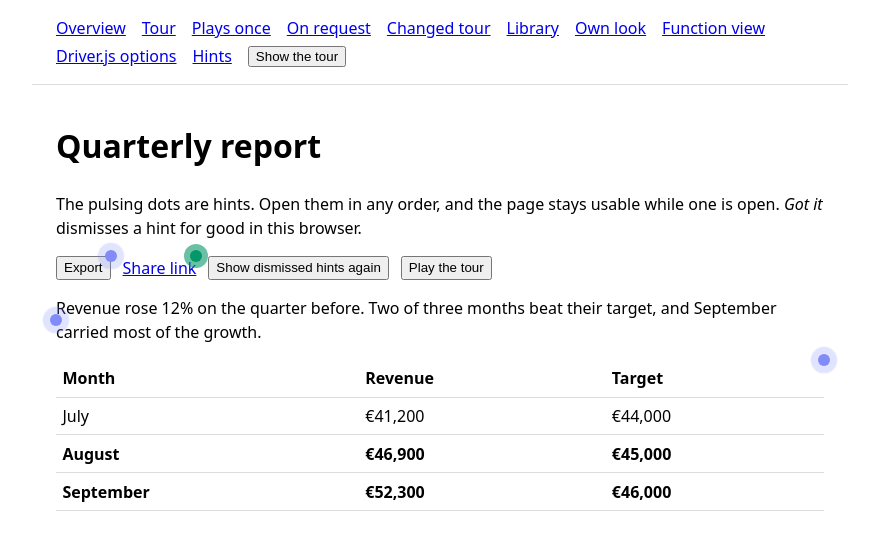
After one commit to django-mvp/django-page-tours, a Django app: page /hints/ in a window 1280 px wide. The commit adds this page. Shown: the top 550 px of the page, without its empty margins (200-1079 px from the left). Run offline with Django 4.2, Linux system fonts and the light colour scheme.

Commit message:
T010: Add the demo's hints page

```diff
--- a/demo/templates/base.html
+++ b/demo/templates/base.html
@@ -9,10 +9,15 @@
       header, main { max-width: 48rem; margin: 0 auto; padding: 1rem 1.5rem; }
       header { border-bottom: 1px solid #ddd; }
       header a { margin-right: 1rem; }
+      nav { display: flex; flex-wrap: wrap; gap: .25rem 0; align-items: center; }
+      .demo-quiet-beacon { --driver-hint-color: #059669; }
+      table { border-collapse: collapse; width: 100%; } td, th { border-bottom: 1px solid #ddd; padding: .4rem; text-align: left; }
+      .report-actions { display: flex; gap: .75rem; flex-wrap: wrap; margin: 1rem 0; }
       .replay-inline { margin-left: 1rem; }
     </style>
     <link rel="stylesheet" href="{% static 'page_tours/page-tours.css' %}">
     <script src="{% static 'page_tours/vendor/driver.js-1.11.0/driver.js.iife.js' %}" defer></script>
+    <script src="{% static 'page_tours/vendor/driver.js-1.11.0/hints.iife.js' %}" defer></script>
     <script src="{% static 'page_tours/page-tours.js' %}" defer></script>
     {% block head %}{% endblock head %}
   </head>
@@ -28,6 +33,7 @@
         <a href="{% url 'own-look' %}">Own look</a>
         <a href="{% url 'function-view' %}">Function view</a>
         <a href="{% url 'driver-options' %}">Driver.js options</a>
+        <a href="{% url 'hints' %}">Hints</a>
         <button type="button" data-page-tour-replay hidden>Show the tour</button>
       </nav>
     </header>
--- /dev/null
+++ b/demo/templates/demo/hints.html
@@ -0,0 +1,28 @@
+{% extends "base.html" %}
+{% block content %}
+  <h1>Quarterly report</h1>
+  <p>
+    The pulsing dots are hints. Open them in any order, and the page stays usable while one is
+    open. <em>Got it</em> dismisses a hint for good in this browser.
+  </p>
+  <div class="report-actions">
+    <button id="report-export" type="button">Export</button>
+    <a id="report-share" href="#share">Share link</a>
+    <button type="button" data-page-hints-restore hidden>Show dismissed hints again</button>
+    <button type="button" data-page-tour-replay hidden>Play the tour</button>
+  </div>
+  <p id="report-summary">
+    Revenue rose 12% on the quarter before. Two of three months beat their target, and
+    September carried most of the growth.
+  </p>
+  <table id="report-figures">
+    <thead><tr><th>Month</th><th>Revenue</th><th>Target</th></tr></thead>
+    <tbody>
+      <tr><td>July</td><td>€41,200</td><td>€44,000</td></tr>
+      <tr><th>August</th><th>€46,900</th><th>€45,000</th></tr>
+      <tr><th>September</th><th>€52,300</th><th>€46,000</th></tr>
+    </tbody>
+  </table>
+  {{ hints }}
+  {{ tour }}
+{% endblock content %}
--- a/demo/templates/demo/overview.html
+++ b/demo/templates/demo/overview.html
@@ -37,4 +37,8 @@
     The <a href="{% url 'driver-options' %}">Driver.js options page</a> plays a tour that sets some
     of Driver.js's options on the <code>Tour</code>: its step count and the text of its next button.
   </p>
+  <p>
+    The <a href="{% url 'hints' %}">hints page</a> has hints: beacons a visitor opens in any order
+    while the page stays usable. Its tour hides them while it plays.
+  </p>
 {% endblock content %}
--- a/demo/urls.py
+++ b/demo/urls.py
@@ -8,6 +8,7 @@ from demo.views import (
     NEW_VERSION,
     ChangedTourView,
     DriverOptionsView,
+    HintsView,
     OnRequestView,
     OverviewView,
     OwnLookView,
@@ -36,6 +37,7 @@ urlpatterns = [
     path("own-look/", OwnLookView.as_view(), name="own-look"),
     path("function-view/", function_view, name="function-view"),
     path("driver-options/", DriverOptionsView.as_view(), name="driver-options"),
+    path("hints/", HintsView.as_view(), name="hints"),
     path("admin/", admin.site.urls),
     # The endpoint an open page holds to hear that something on disk changed.
     path("__reload__/", include("django_browser_reload.urls")),
--- a/demo/views.py
+++ b/demo/views.py
@@ -3,7 +3,7 @@
 from django.shortcuts import render
 from django.views.generic import TemplateView
 
-from page_tours import Tour, TourStep
+from page_tours import Beacon, Hint, Hints, Tour, TourStep
 
 
 class OverviewView(TemplateView):
@@ -187,3 +187,59 @@ class DriverOptionsView(TemplateView):
             nextBtnText="Onwards",
         )
     }
+
+
+REPORT_HINTS = Hints(
+    name="demo.report",
+    beacon=Beacon(side="right", align="start"),
+    hints=[
+        Hint(
+            element="#report-export",
+            title="Export the report",
+            description="Download this quarter's figures as a spreadsheet.",
+        ),
+        Hint(
+            element="#report-summary",
+            id="summary",
+            title="Written for you",
+            description="This paragraph is written from the quarter's figures.",
+            side="bottom",
+            beacon=Beacon(side="left", align="center"),
+        ),
+        Hint(
+            element="#report-figures",
+            title="The figures",
+            description="Each row is one month. <strong>Bold</strong> rows beat their target.",
+            buttonText="Understood",
+        ),
+        Hint(
+            element="#report-share",
+            title="Share it",
+            description="Anyone with the link can read the report, but not change it.",
+            beacon=Beacon(animate=False, className="demo-quiet-beacon"),
+        ),
+    ],
+)
+
+REPORT_TOUR = Tour(
+    name="demo.report-tour",
+    autoplay=False,
+    steps=[
+        TourStep(
+            title="The hints step aside",
+            description="While a tour plays, the hints' beacons are hidden.",
+        ),
+        TourStep(
+            title="And come back",
+            description="When the tour ends, the beacons return.",
+            element="#report-figures",
+        ),
+    ],
+)
+
+
+class HintsView(TemplateView):
+    """A report page with hints on it, and a tour the hints step aside for."""
+
+    template_name = "demo/hints.html"
+    extra_context = {"hints": REPORT_HINTS, "tour": REPORT_TOUR}
```
Also changed, not shown: tests/test_demo.py (+75 -0 lines).
